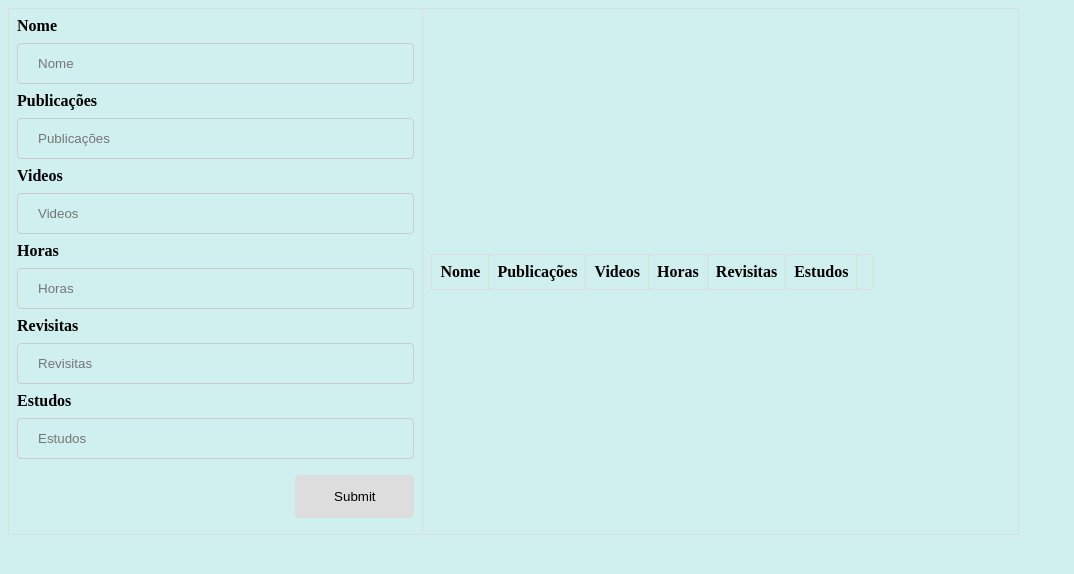
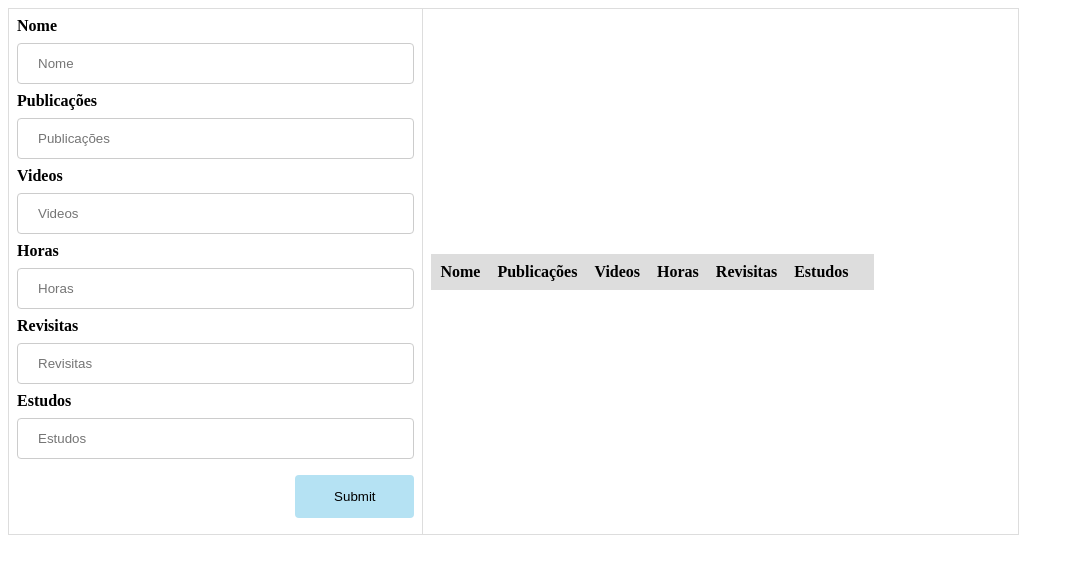
Before and after one commit to vtrpaulon/CRUD-JS-PURO, a plain HTML site: page index.html in a window 1280 px wide. Shown: the whole page, without its empty margins (0-1074 px from the left). Drawn offline with Linux system fonts and the light colour scheme.

Commit message:
atualização

```diff
--- a/script.js
+++ b/script.js
@@ -78,7 +78,7 @@ function atualizarDados(formData){
 }
 
 function deletarDados(td){
-    if(confirm("Voce realmente quer deletar os dados?")){
+    if(confirm("Você realmente quer deletar os dados?")){
         let row = td.parentElement.parentElement;
         document.getElementById("tabela").deleteRow(row.rowIndex);
         resetarFormulario();
--- a/style.css
+++ b/style.css
@@ -1,8 +1,6 @@
-*{
-    background-color: rgb(208, 240, 240);
-}
 body > table{
     width: 80%;
+
 }
 
 table{
@@ -33,7 +31,7 @@ input[type=text], input[type=number] {
 
 input[type=submit]{
     width: 30%;
-    background-color: #ddd;
+    background-color: #b5e2f3;
     color: #000;
     padding: 14px 20px;
     margin: 8px 0;
```
Also changed, not shown: index.html (+0 -1 lines).
